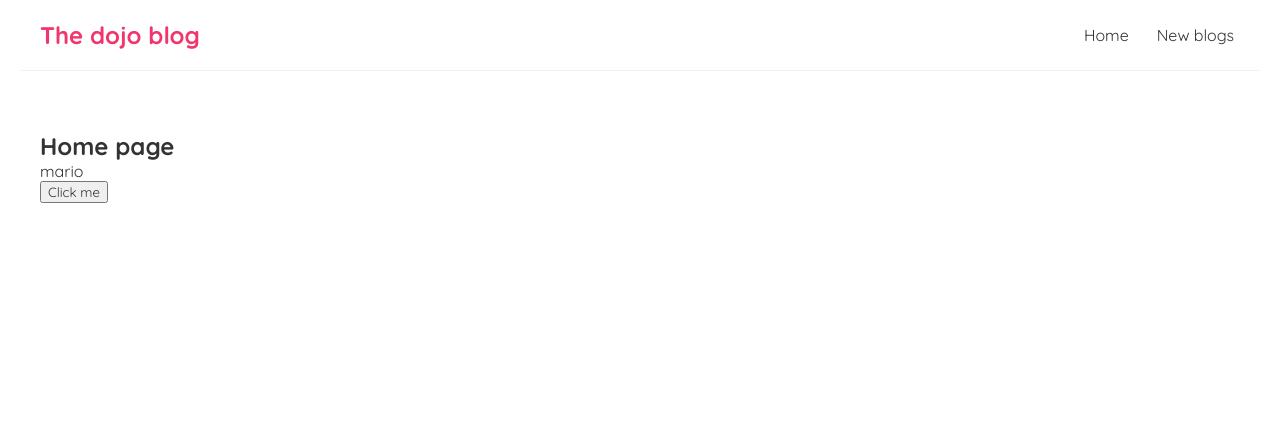
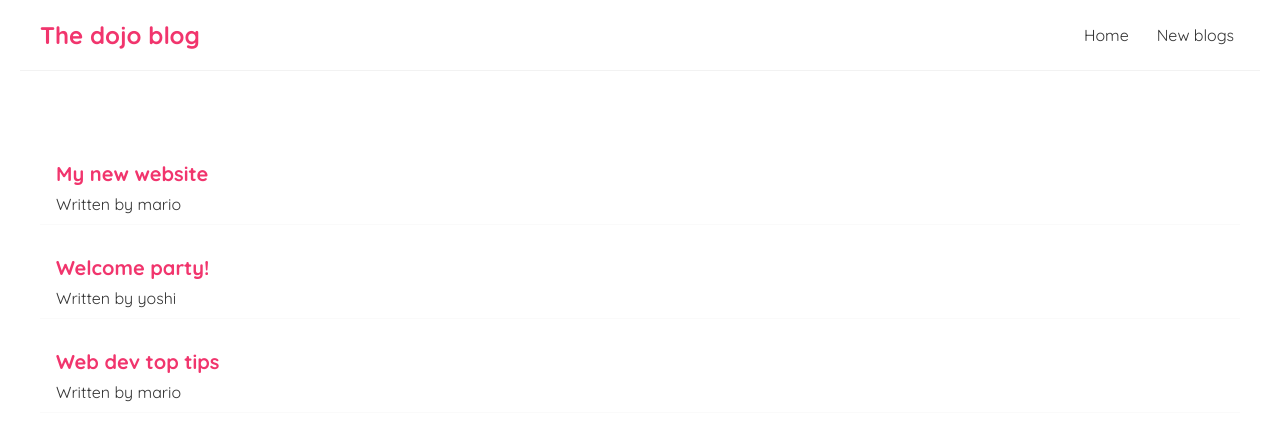
Before and after one commit to krnthoang542/reactjs-training, a React (Create React App) app: page / in a window 1280 px wide. Shown: the top 440 px of the page. Built offline with nearby package versions, Linux system fonts and the light colour scheme; the HTML template or start-up script is replaced by a standard one.

Commit message:
output list

```diff
--- a/src/Home.js
+++ b/src/Home.js
@@ -1,18 +1,20 @@
 import { useState } from "react";
 
 const Home = () => {
-    const [name, setName] = useState('mario')
-    const handleClick = ()=>{
-        setName('hoang')
-    }
+    const [blogs, setBlog] = useState([
+        { title: 'My new website', body: 'lorem ipsum...', author: 'mario', id: 1 },
+    { title: 'Welcome party!', body: 'lorem ipsum...', author: 'yoshi', id: 2 },
+    { title: 'Web dev top tips', body: 'lorem ipsum...', author: 'mario', id: 3 }
+]);
 
     return (
     <div className="home">
-        <h2>Home page</h2>
-        <p>{name}</p>
-        <button onClick = {handleClick}>Click me</button>
-
-
+        {blogs.map((blog)=>
+            <div className="blog-preview" key={blog.id}>
+                <h2>{blog.title}</h2>
+                <p>Written by {blog.author} </p>
+            </div>
+        )}
     </div> );
 }
 
--- a/src/index.css
+++ b/src/index.css
@@ -33,3 +33,17 @@
   margin: 40px auto;
   padding: 20px;
 }
+/* blog previews / list */
+.blog-preview {
+  padding: 10px 16px;
+  margin: 20px 0;
+  border-bottom: 1px solid #fafafa;
+}
+.blog-preview:hover {
+  box-shadow: 1px 3px 5px rgba(0,0,0,0.1);
+}
+.blog-preview h2 {
+  font-size: 20px;
+  color: #f1356d;
+  margin-bottom: 8px;
+}
```
